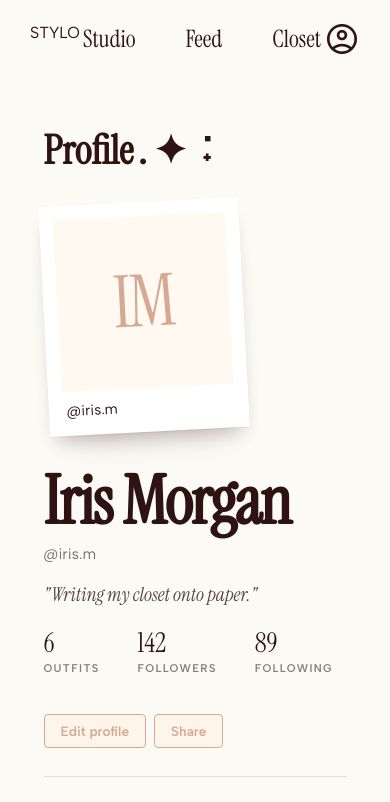
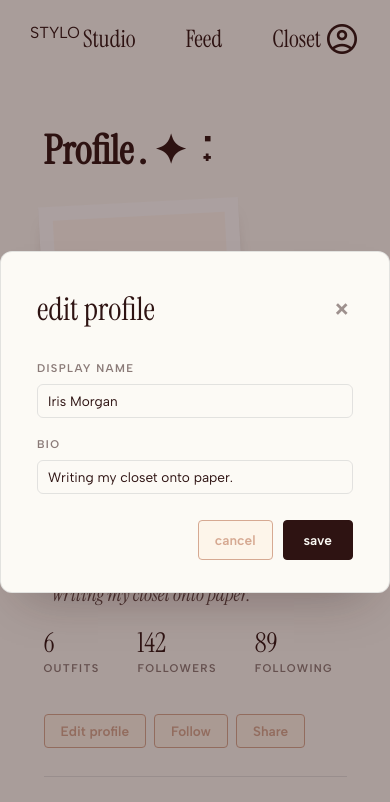
Before and after one commit to cs146j-26sp/cs146j-stylo, a website: page frontend/profile.html in a window 390 px wide. Both pictures are taken after a click on the button "Edit profile". Shown: the top 802 px of the page. Drawn offline with nearby package versions, Linux system fonts and the light colour scheme.

Commit message:
Add: profile page features

```diff
--- a/frontend/profile.html
+++ b/frontend/profile.html
@@ -39,7 +39,8 @@
       </div>
 
       <div class="profile-actions">
-        <button class="filter-button">Edit profile</button>
+        <button class="filter-button" id="btn-edit-profile">Edit profile</button>
+        <button class="filter-button" id="btn-follow">Follow</button>
         <button class="filter-button">Share</button>
       </div>
     </div>
@@ -60,5 +61,28 @@
       document.getElementById("header-mount").innerHTML = window.STYLO_UI.renderHeader("");
     });
   </script>
+  <!-- Edit profile modal -->
+  <div class="modal-overlay" id="edit-modal" hidden>
+    <div class="modal-card">
+      <div class="modal-header">
+        <h2 class="modal-title">edit profile</h2>
+        <button class="modal-close" id="modal-close" aria-label="close">&times;</button>
+      </div>
+      <form id="edit-form" class="modal-form">
+        <div class="field">
+          <label class="field-label" for="edit-name">display name</label>
+          <input class="field-input" id="edit-name" type="text" />
+        </div>
+        <div class="field">
+          <label class="field-label" for="edit-bio">bio</label>
+          <input class="field-input" id="edit-bio" type="text" />
+        </div>
+        <div class="modal-actions">
+          <button type="button" class="filter-button" id="modal-cancel">cancel</button>
+          <button type="submit" class="btn-filled">save</button>
+        </div>
+      </form>
+    </div>
+  </div>
 </body>
 </html>
--- a/frontend/profile.js
+++ b/frontend/profile.js
@@ -2,49 +2,102 @@
    stylo — Profile page logic
    ============================================ */
 (function () {
-  const { ME, OUTFITS, ITEMS, PALETTE } = window.STYLO;
+  const { ME, OUTFITS, ITEMS } = window.STYLO;
   const { itemCardHTML } = window.STYLO_UI;
 
   // Populate identity
   document.getElementById("avatar-initials").textContent = ME.initials;
-  document.getElementById("avatar-caption").textContent = "@" + ME.username;
-  document.getElementById("profile-name").textContent = ME.displayName;
-  document.getElementById("profile-handle").textContent = "@" + ME.username;
-  document.getElementById("profile-bio").textContent = `"${ME.bio}"`;
+  document.getElementById("avatar-caption").textContent  = "@" + ME.username;
+  document.getElementById("profile-name").textContent    = ME.displayName;
+  document.getElementById("profile-handle").textContent  = "@" + ME.username;
+  document.getElementById("profile-bio").textContent     = `"${ME.bio}"`;
 
   // Stats
   document.getElementById("profile-stats").innerHTML = [
     { num: OUTFITS.length, label: "outfits" },
-    { num: ME.followers,   label: "followers" },
+    { num: ME.followers,   label: "followers", id: "stat-followers" },
     { num: ME.following,   label: "following" },
-  ].map((s) => `
-    <div>
+  ].map(s => `
+    <div ${s.id ? `id="${s.id}"` : ""}>
       <div class="profile-stat-num">${s.num.toLocaleString()}</div>
       <div class="profile-stat-label">${s.label}</div>
     </div>
   `).join("");
 
   // Tab counts
-  const myOutfits = OUTFITS.slice(0, 4);         // pretend the first 4 are mine
-  const myRemixes = OUTFITS.slice(4);            // and the rest are remixes
+  const myOutfits = OUTFITS.slice(0, 4);
+  const myRemixes = OUTFITS.slice(4);
   document.getElementById("count-outfits").textContent = myOutfits.length;
   document.getElementById("count-remixes").textContent = myRemixes.length;
-  document.getElementById("count-closet").textContent = ITEMS.length;
+  document.getElementById("count-closet").textContent  = ITEMS.length;
 
-  // Render tab
+  // ── Follow / unfollow ──────────────────────────────────────
+  let followers  = ME.followers;
+  let isFollowed = false;
+  const btnFollow = document.getElementById("btn-follow");
+
+  btnFollow.addEventListener("click", () => {
+    isFollowed = !isFollowed;
+    followers += isFollowed ? 1 : -1;
+    btnFollow.textContent = isFollowed ? "Following" : "Follow";
+    btnFollow.classList.toggle("btn-following", isFollowed);
+    document.querySelector("#stat-followers .profile-stat-num").textContent = followers.toLocaleString();
+  });
+
+  // ── Edit profile modal ─────────────────────────────────────
+  const modal = document.getElementById("edit-modal");
+
+  document.getElementById("btn-edit-profile").addEventListener("click", () => {
+    document.getElementById("edit-name").value = document.getElementById("profile-name").textContent;
+    document.getElementById("edit-bio").value  = ME.bio;
+    modal.hidden = false;
+  });
+
+  document.getElementById("modal-close").addEventListener("click",  () => { modal.hidden = true; });
+  document.getElementById("modal-cancel").addEventListener("click", () => { modal.hidden = true; });
+  modal.addEventListener("click", e => { if (e.target === modal) modal.hidden = true; });
+
+  document.getElementById("edit-form").addEventListener("submit", e => {
+    e.preventDefault();
+    const name = document.getElementById("edit-name").value.trim();
+    const bio  = document.getElementById("edit-bio").value.trim();
+    if (name) {
+      document.getElementById("profile-name").textContent    = name;
+      document.getElementById("avatar-initials").textContent = name.split(" ").map(w => w[0]).join("").toUpperCase().slice(0, 2);
+    }
+    if (bio) document.getElementById("profile-bio").textContent = `"${bio}"`;
+    modal.hidden = true;
+  });
+
+  // ── Tabs ───────────────────────────────────────────────────
+  let closetFilter = "all";
+
   function renderTab(tab) {
     const root = document.getElementById("tab-content");
+
     if (tab === "closet") {
-      root.innerHTML = `<div class="closet-grid">${
-        ITEMS.map((it) => itemCardHTML(it)).join("")
-      }</div>`;
+      const visible = closetFilter === "all" ? ITEMS : ITEMS.filter(it => it.status === closetFilter);
+      root.innerHTML = `
+        <div class="profile-closet-filters">
+          <div class="status-tabs">
+            <button class="status-tab ${closetFilter === "all"      ? "is-active" : ""}" data-filter="all">all</button>
+            <button class="status-tab ${closetFilter === "owned"    ? "is-active" : ""}" data-filter="owned">owned</button>
+            <button class="status-tab ${closetFilter === "wishlist" ? "is-active" : ""}" data-filter="wishlist">wishlist</button>
+          </div>
+        </div>
+        <div class="closet-grid">${visible.map(it => itemCardHTML(it)).join("")}</div>
+      `;
+      root.querySelector(".status-tabs").addEventListener("click", e => {
+        const btn = e.target.closest(".status-tab");
+        if (!btn) return;
+        closetFilter = btn.dataset.filter;
+        renderTab("closet");
+      });
       return;
     }
+
     const outfits = tab === "outfits" ? myOutfits : myRemixes;
-    if (outfits.length === 0) {
-      root.innerHTML = `<div class="closet-empty">nothing here yet.</div>`;
-      return;
-    }
+    if (!outfits.length) { root.innerHTML = `<div class="closet-empty">nothing here yet.</div>`; return; }
     root.innerHTML = `<div class="outfit-grid">${outfits.map(outfitCardHTML).join("")}</div>`;
   }
 
@@ -63,10 +116,10 @@
       </article>`;
   }
 
-  document.getElementById("profile-tabs").addEventListener("click", (e) => {
+  document.getElementById("profile-tabs").addEventListener("click", e => {
     const btn = e.target.closest(".profile-tab");
     if (!btn) return;
-    document.querySelectorAll(".profile-tab").forEach((t) => t.classList.remove("is-active"));
+    document.querySelectorAll(".profile-tab").forEach(t => t.classList.remove("is-active"));
     btn.classList.add("is-active");
     renderTab(btn.dataset.tab);
   });
--- a/frontend/styles-extra.css
+++ b/frontend/styles-extra.css
@@ -846,3 +846,79 @@ a.account {
   background: var(--accent);
   color: var(--bg);
 }
+
+/* ============================================================
+   PROFILE — follow button filled state
+   ============================================================ */
+.btn-following {
+  background: var(--text);
+  color: var(--bg);
+  border-color: var(--text);
+}
+.btn-following:hover {
+  background: var(--accent-soft);
+  color: var(--accent);
+  border-color: var(--accent);
+}
+
+/* ============================================================
+   PROFILE — closet filter row
+   ============================================================ */
+.profile-closet-filters {
+  padding-bottom: 18px;
+  margin-bottom: 8px;
+}
+
+/* ============================================================
+   PROFILE — edit modal
+   ============================================================ */
+.modal-overlay {
+  position: fixed;
+  inset: 0;
+  background: rgba(46, 19, 18, 0.4);
+  display: flex;
+  align-items: center;
+  justify-content: center;
+  z-index: 1000;
+}
+.modal-overlay[hidden] { display: none; }
+
+.modal-card {
+  background: var(--bg);
+  border: 1px solid var(--border);
+  border-radius: 12px;
+  padding: 32px 36px;
+  width: 100%;
+  max-width: 440px;
+  box-shadow: 0 24px 48px -24px rgba(46, 19, 18, 0.35);
+}
+.modal-header {
+  display: flex;
+  align-items: center;
+  justify-content: space-between;
+  margin-bottom: 24px;
+}
+.modal-title {
+  font-family: var(--font-display);
+  font-size: 2rem;
+  font-weight: 400;
+  color: var(--text);
+}
+.modal-close {
+  background: none;
+  border: none;
+  font-size: 1.6rem;
+  color: var(--text);
+  opacity: 0.45;
+  cursor: pointer;
+  padding: 0 4px;
+  line-height: 1;
+}
+.modal-close:hover { opacity: 1; background: none; color: var(--text); }
+.modal-form .field { margin-bottom: 18px; }
+.modal-actions {
+  display: flex;
+  justify-content: flex-end;
+  gap: 10px;
+  margin-top: 26px;
+}
```
Also changed, not shown: server/index.js (+0 -11 lines).
